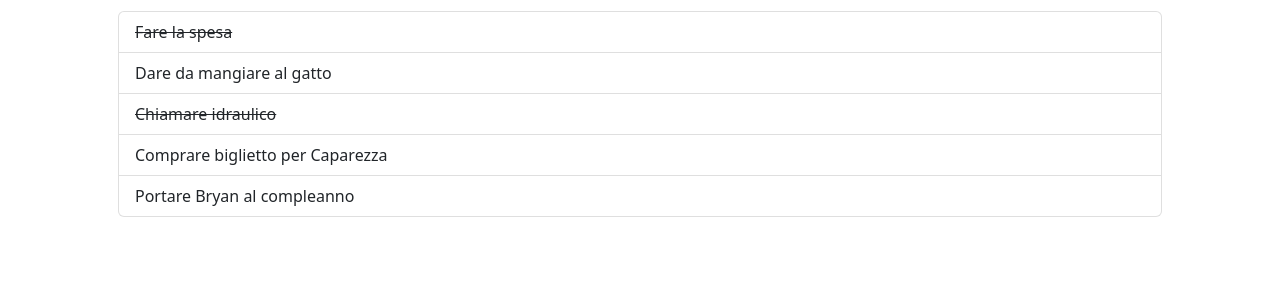
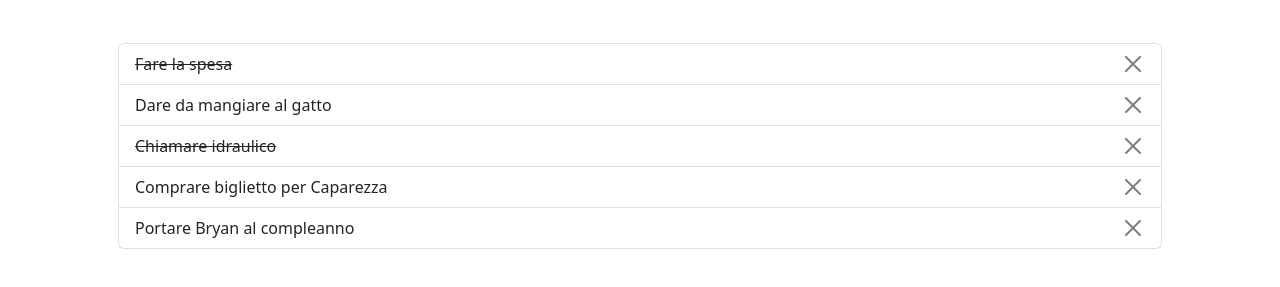
Before and after one commit to ManuelTano/vue-todolist, a plain HTML site: page index.html in a window 1280 px wide. Shown: the part 101-388 px from the top of the page. Drawn offline with nearby package versions, Linux system fonts and the light colour scheme.

Commit message:
Milestone 2

```diff
--- a/index.html
+++ b/index.html
@@ -30,11 +30,13 @@
     <div class="container p-5">
         <h1 class="text-center fw-bold">TO DO LIST</h1>
         <div id="root">
-            <ul class="list-group my-3">
-                <li v-for="(list, index) in todo" class="list-group-item d-flex
+            <h3 v-if="!todo.length" class="text-center mt-5">Non ci sono cose da fare</h3>
+            <ul class="list-group my-5">
+                <li v-for="(list, i) in todo" class="list-group-item d-flex
                 justify-content-between"  :class="{'text-decoration-line-through':
                 list.done === true}">
                 {{ list.text }}
+                <button type="button"class="btn-close" @click="deleteTask(i)"></button></i>
             </li>
         </ul>
     </div>
--- a/js/script.js
+++ b/js/script.js
@@ -54,6 +54,8 @@ const root = new Vue({
 
   },
   methods: {
-
+    deleteTask(index) {
+      this.todo.splice(index, 1);
+    }
   }
 });
```
